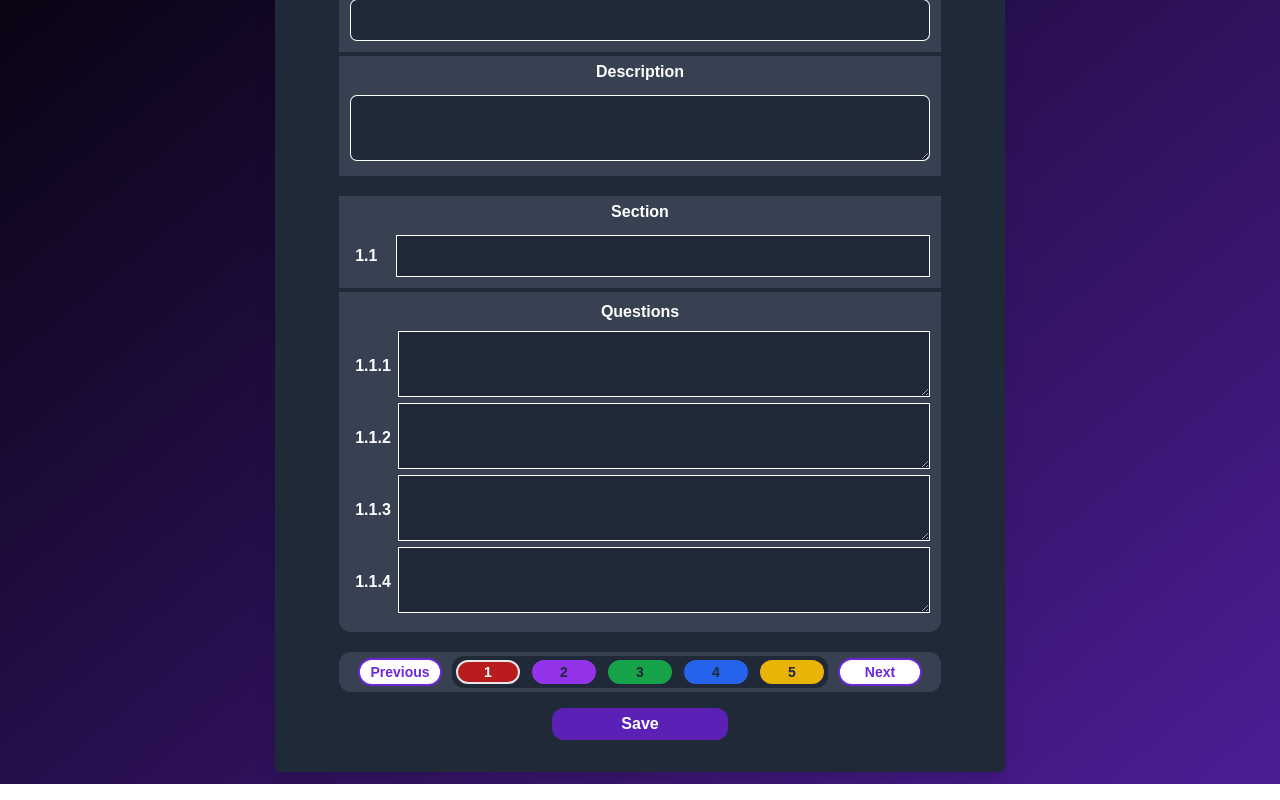
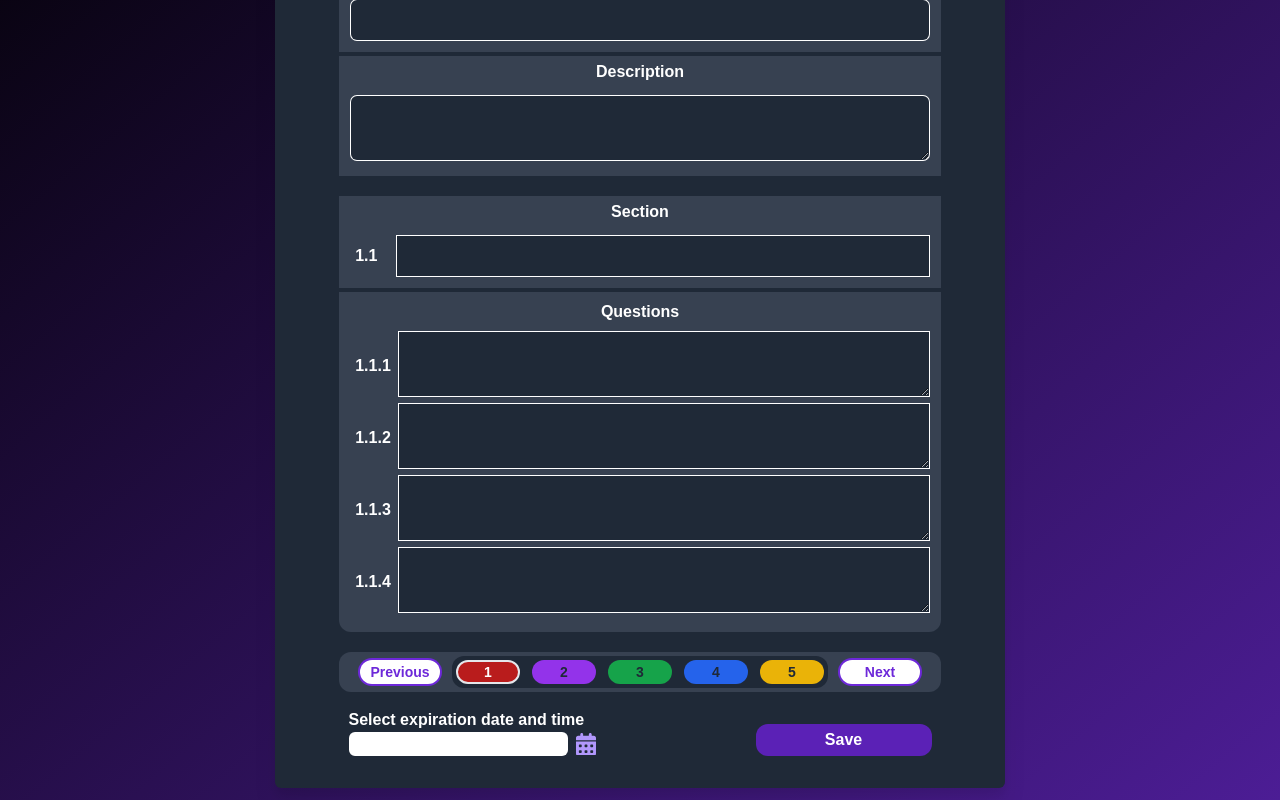
Before and after one commit to MarisolVR07/Proyect_Group-1-, a Next.js app in the folder proyect1/: page /backoffice/create-self-assessment in a window 1280 px wide. Shown: the part 268-1068 px from the top of the page. Built offline with nearby package versions, Linux system fonts and the light colour scheme.

Commit message:
Expiration cap added to maintenance self-assessment

```diff
--- a/proyect1/src/components/MantSelfAssessment.tsx
+++ b/proyect1/src/components/MantSelfAssessment.tsx
@@ -9,6 +9,7 @@ import SecondaryButtom from "./SecondaryButton";
 import PrimaryButton from "./PrimaryButton";
 import DownArrowIcon from "./DownArrowIcon";
 import DropdownMenu from "./DropdownMenu";
+import DateTimePicker from "./DateTimePicker";
 
 const MantSelfAssessment: React.FC = () => {
     const [currentPage, setCurrentPage] = useState<number>(1);
@@ -88,7 +89,11 @@ const MantSelfAssessment: React.FC = () => {
                 </div>
                 <SecondaryButtom onClick={handleNextPage} className="rounded-xl w-20">Next</SecondaryButtom>
             </div>
-            <Button className="rounded-xl w-44">Save</Button>
+            <div className="flex space-x-40">
+                <DateTimePicker text="Select expiration date and time" />
+                <Button className="rounded-xl w-44 mt-4">Save</Button>
+            </div>
+
         </div>
     );
 };
```
